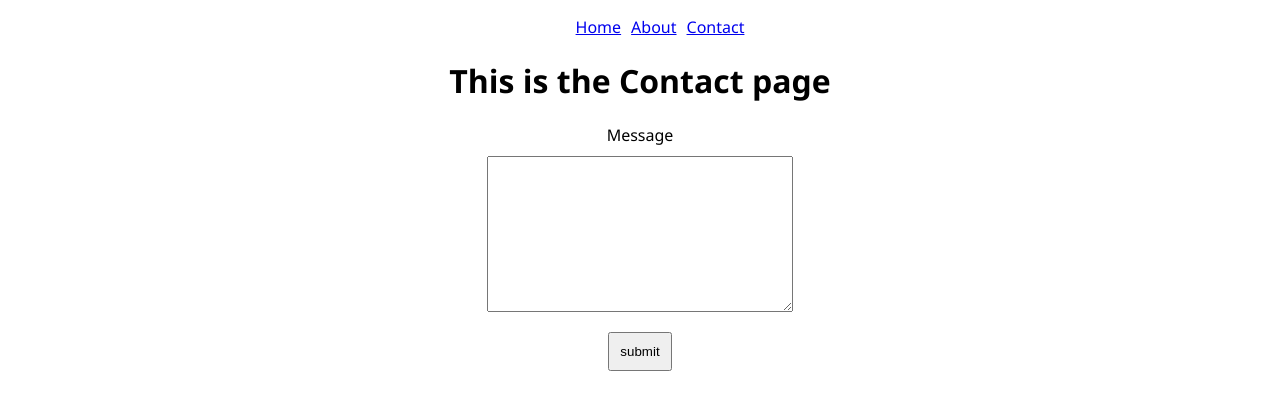
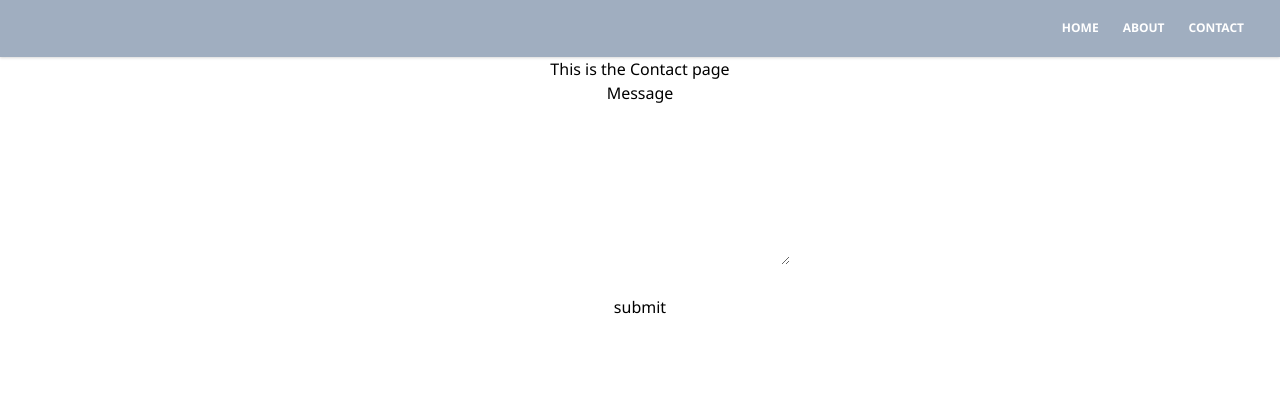
Before and after one commit to jsulpis/nextjs-template, a Next.js app: page /contact in a window 1280 px wide. Shown: the top 410 px of the page. Built offline with nearby package versions, Linux system fonts and the light colour scheme.

Commit message:
feat: add tailwind css config and migrate the navbar

```diff
--- a/next.config.js
+++ b/next.config.js
@@ -2,11 +2,13 @@ require("dotenv").config();
 const webpack = require("webpack");
 const withBundleAnalyzer = require("@zeit/next-bundle-analyzer");
 const withSass = require("@zeit/next-sass");
-const withCSS = require("@zeit/next-css");
 const withFonts = require("next-fonts");
 const path = require("path");
 
 const nextConfig = {
+  env: {
+    APP_TITLE: "Next Starter Project"
+  },
   analyzeServer: ["server", "both"].includes(process.env.BUNDLE_ANALYZE),
   analyzeBrowser: ["browser", "both"].includes(process.env.BUNDLE_ANALYZE),
   bundleAnalyzerConfig: {
@@ -18,11 +20,6 @@ const nextConfig = {
       analyzerMode: "static",
       reportFilename: "bundles/client.html"
     }
-  },
-  cssModules: true,
-  cssLoaderOptions: {
-    importLoaders: 1,
-    localIdentName: "[local]-[hash:base64:8]"
   },
   exportPathMap: function () {
     return {
@@ -47,4 +44,4 @@ const nextConfig = {
   }
 };
 
-module.exports = withSass(withCSS(withFonts(withBundleAnalyzer(nextConfig))));
+module.exports = withSass(withFonts(withBundleAnalyzer(nextConfig)));
--- a/package.json
+++ b/package.json
@@ -26,7 +26,8 @@
     "isomorphic-unfetch": "^3.0.0",
     "next": "^9.3.4",
     "react": "^16.13.1",
-    "react-dom": "^16.13.1"
+    "react-dom": "^16.13.1",
+    "tailwindcss": "^1.2.0"
   },
   "devDependencies": {
     "@testing-library/react": "^10.0.2",
--- /dev/null
+++ b/postcss.config.js
@@ -0,0 +1,3 @@
+module.exports = {
+  plugins: [require("tailwindcss"), require("autoprefixer")]
+};
--- a/src/components/Head.tsx
+++ b/src/components/Head.tsx
@@ -4,7 +4,7 @@ import React from "react";
 const defaultDescription = "Full-featured template for next.js applications.";
 const defaultOGURL = "";
 const defaultOGImage = defaultOGURL + "/static/image.png";
-const defaultTitle = "Next Starter Project";
+const defaultTitle = process.env.APP_TITLE;
 
 export interface HeadProps {
   description?: string;
--- a/src/components/Header.tsx
+++ b/src/components/Header.tsx
@@ -1,5 +1,5 @@
 import Link from "next/link";
-import React from "react";
+import React, { useState } from "react";
 
 const routes = [
   { href: "/", label: "Home" },
@@ -7,26 +7,54 @@ const routes = [
   { href: "/contact", label: "Contact" }
 ];
 
-const Header = () => (
+function Header() {
+  const [isCollapsed, setIsCollapsed] = useState(true);
+
+  return (
     <header>
-    <nav>
-      <ul>
+      <div className="flex flex-wrap shadow">
+        <div className="w-full">
+          <nav className="elative flex flex-wrap items-center justify-between px-2 py-3 navbar-expand-md bg-gray-500">
+            <div className="container px-4 mx-auto flex flex-wrap items-center justify-between">
+              <div className="w-full relative flex justify-between md:w-auto px-4 md:static md:block md:justify-start">
+                <Link href="/">
+                  <a className="text-sm font-bold leading-relaxed inline-block mr-4 py-2 whitespace-no-wrap uppercase text-white">
+                    {process.env.APP_TITLE}
+                  </a>
+                </Link>
+                <button
+                  className="cursor-pointer text-xl leading-none px-3 py-1 border border-solid border-transparent rounded bg-transparent block md:hidden outline-none focus:outline-none"
+                  type="button"
+                  onClick={() => setIsCollapsed(!isCollapsed)}
+                >
+                  <span className="block relative w-6 h-px rounded-sm bg-white"></span>
+                  <span className="block relative w-6 h-px rounded-sm bg-white mt-1"></span>
+                  <span className="block relative w-6 h-px rounded-sm bg-white mt-1"></span>
+                </button>
+              </div>
+              <div
+                className={`flex md:flex-grow items-center overflow-hidden transition-height duration-300 md:h-auto ${
+                  isCollapsed ? "h-0" : "h-24"
+                } `}
+              >
+                <ul className="flex flex-col md:flex-row list-none ml-auto">
                   {routes.map(route => (
-          <li key={route.label}>
+                    <li className="nav-item" key={route.label}>
                       <Link href={route.href}>
-              <a>{route.label}</a>
+                        <a className="px-3 py-2 flex items-center text-xs uppercase font-bold leading-snug text-white hover:opacity-75">
+                          {route.label}
+                        </a>
                       </Link>
                     </li>
                   ))}
                 </ul>
+              </div>
+            </div>
           </nav>
-    <style jsx>{`
-      li {
-        display: inline-block;
-        margin: 0 5px;
-      }
-    `}</style>
+        </div>
+      </div>
     </header>
   );
+}
 
 export default Header;
--- a/src/components/Page.tsx
+++ b/src/components/Page.tsx
@@ -11,14 +11,6 @@ const Page = (props: PageProps) => (
     <Head {...props} />
     <Header />
     {props.children}
-    <style global jsx>
-      {`
-        body {
-          text-align: center;
-          font-family: Segoe UI, Helvetica, Arial, sans-serif;
-        }
-      `}
-    </style>
   </div>
 );
 
--- a/src/pages/_app.tsx
+++ b/src/pages/_app.tsx
@@ -1,5 +1,6 @@
 import App from "next/app";
 import Router from "next/router";
+import "../styles.scss";
 
 import * as gtag from "lib/gtag";
 
--- /dev/null
+++ b/src/styles.scss
@@ -0,0 +1,10 @@
+// Processed by the Tailwind postcss plugin
+@tailwind base;
+@tailwind components;
+@tailwind utilities;
+
+// Global custom styling
+body {
+  text-align: center;
+  font-family: Segoe UI, Helvetica, Arial, sans-serif;
+}
--- /dev/null
+++ b/tailwind.config.js
@@ -0,0 +1,9 @@
+module.exports = {
+  theme: {
+    extend: {
+      transitionProperty: {
+        height: "height"
+      }
+    }
+  }
+};
```
Also changed, not shown: 1 other file (tests, documents, lock files or other folders). Lines whose indentation alone changed are shown as unchanged.
